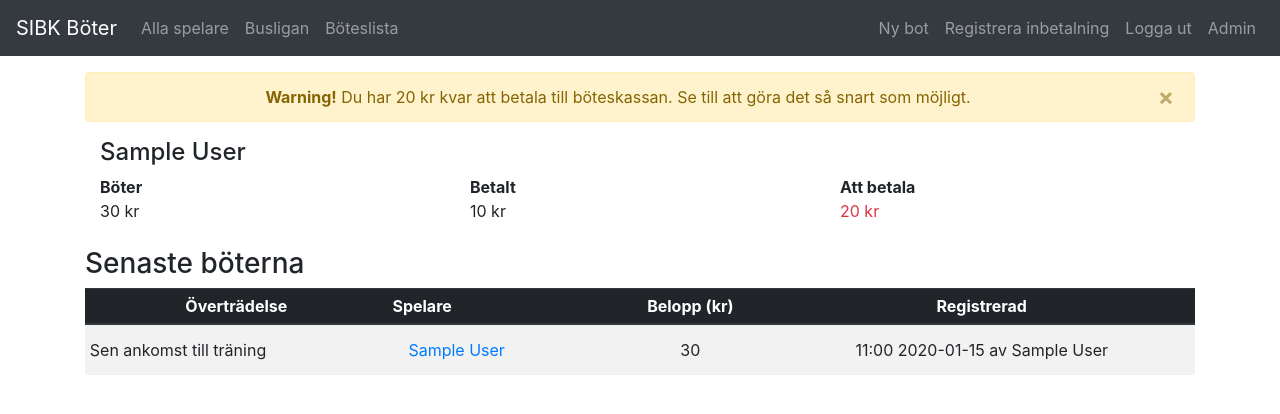
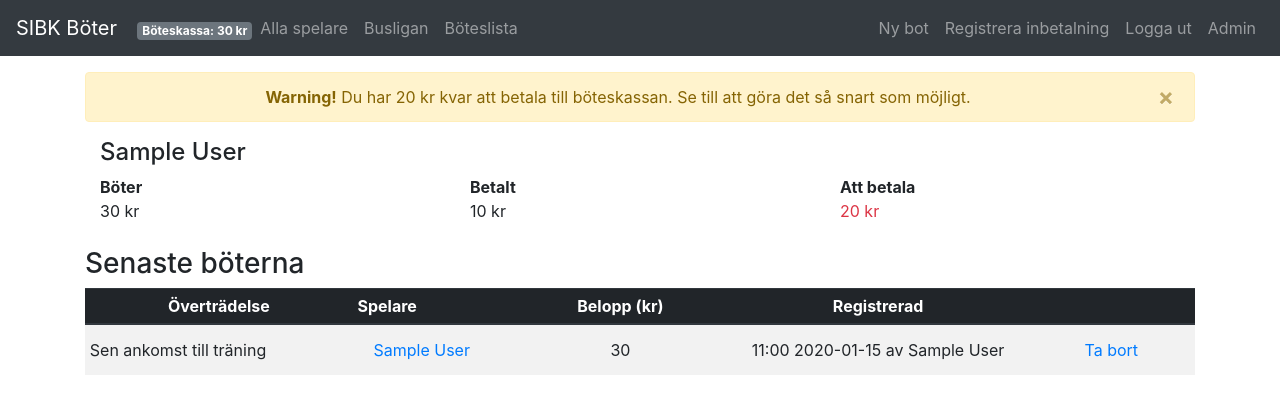
Before and after one commit to MarlevPy/team_fines, a Django app: page / in a window 1280 px wide. Shown: the top 414 px of the page. Run offline with Django 3.2, Linux system fonts and the light colour scheme; a user stored in the database is signed in; tables that the repository leaves empty hold one stand-in row (values such as "Sample post"); some libraries are stand-ins or nearby versions.

Commit message:
Added new violation option, possibility to remove fine from homepage, text with sum of all fines in navbar, favicon and fixed ALLOWED_HOST environ settings.

```diff
--- a/fines/models.py
+++ b/fines/models.py
@@ -16,6 +16,7 @@ class Fine(models.Model):
         'penalty_2min': ('Utvisning 2min', 20),
         'penalty_5min': ('Utvisning 5min', 50),
         'shooting_during_brief': ('Skott under genomgång', 30),
+        'disturbing_during_brief': ('Störning under genomgång', 30),
         'forgot_shaker': ('Glömt skakers', 20),
         'pic_in_media': ('Bild i MVT/Corren', 20),
         'interview': ('Intervju i MVT/Corren', 30),
--- a/fines/templates/index.html
+++ b/fines/templates/index.html
@@ -38,6 +38,9 @@
             <th class="align-middle" scope="col">Spelare</th>
             <th class="align-middle text-center" scope="col">Belopp (kr)</th>
             <th class="align-middle text-center" scope="col">Registrerad</th>
+            {% if request.user.is_staff %}
+                <th class="align-middle text-center" scope="col"></th>
+            {% endif %}
         </tr>
         </thead>
         <tbody>
@@ -47,6 +50,9 @@
                 <td><a class="nav-link" href="{% url 'player_detail' pk=fine.player.pk %}">{{ fine.player.name}}</a></td>
                 <td class="align-middle text-center">{{ fine.amount }}</td>
                 <td class="align-middle text-center">{{ fine.timestamp|date:'H:i Y-m-d' }} av {{ fine.created_by.first_name }} {{ fine.created_by.last_name }}</td>
+                {% if request.user.is_staff %}
+                    <td class="align-middle" scope="row"><a href="{% url 'remove_fine' fine.pk %}" role="button" class="btn btn-link">Ta bort</a></td>
+                {% endif %}
             </tr>
         {% empty %}
         <tr>
@@ -54,6 +60,9 @@
             <th class="align-middle" scope="row"></th>
             <th class="align-middle" scope="row"></th>
             <th class="align-middle" scope="row"></th>
+            {% if request.user.is_staff %}
+                <th class="align-middle" scope="row"></th>
+            {% endif %}
         </tr>
         {% endfor %}
         </tbody>
--- a/fines/views.py
+++ b/fines/views.py
@@ -29,6 +29,7 @@ def index(request):
     context = {
         'player': player,
         'fines': fines,
+        'sum_fines': get_total_fines_amount()
     }
     return render(request, 'index.html', context)
 
@@ -38,7 +39,8 @@ def players_list(request):
     players = sorted(Player.objects.all(), key=operator.attrgetter('last_name', 'first_name'))
     context = {
         'players': players,
-        "fines_page": "active"
+        'fines_page': 'active',
+        'sum_fines': get_total_fines_amount()
     }
     return render(request, 'players_list.html', context)
 
@@ -46,13 +48,21 @@ def players_list(request):
 @login_required
 def fines_list(request):
     fines = list(Fine.VIOLATIONS.values())
-    return render(request, 'fines_list.html', {'fines': fines})
+    context = {
+        'fines': fines,
+        'sum_fines': get_total_fines_amount()
+    }
+    return render(request, 'fines_list.html', context)
 
 
 @login_required
 def player_detail(request, pk):
     player = get_object_or_404(Player, pk=pk)
-    return render(request, 'player_detail.html', {'player': player})
+    context = {
+        'player': player,
+        'sum_fines': get_total_fines_amount()
+    }
+    return render(request, 'player_detail.html', context)
 
 
 @login_required
@@ -62,7 +72,8 @@ def high_score(request):
         key=operator.attrgetter('fine_amount', 'last_name', 'first_name'), reverse=True)
     context = {
         'players': players,
-        "high_score_page": "active"
+        'high_score_page': 'active',
+        'sum_fines': get_total_fines_amount()
     }
     return render(request, 'high_score.html', context)
 
@@ -93,14 +104,15 @@ def new_fine(request):
             )
 
         messages.success(request, 'Ny böter tillagd.')
-        logger.info(f'New fine added by {request.user}: {fine}')
+        logger.info(f'New fine added by {request.user}: {str(fine)}')
 
         if not create_another:
             return redirect('home')
 
     context = {
         'form': form,
-        'title': 'Ny bot'
+        'title': 'Ny bot',
+        'sum_fines': get_total_fines_amount()
     }
 
     return render(request, 'create_new.html', context)
@@ -130,14 +142,15 @@ def register_payment(request):
         payment = Payment.objects.create(amount=amount, player=player, created_by=request.user)
 
         messages.success(request, 'Ny inbetalning tillagd.')
-        logger.info(f'New paymenet registered:: {payment}')
+        logger.info(f'New paymenet registered:: {str(payment)}')
 
         if not create_another:
             return redirect('home')
 
     context = {
         'form': form,
-        'title': 'Registrera betalning'
+        'title': 'Registrera betalning',
+        'sum_fines': get_total_fines_amount()
     }
 
     return render(request, 'create_new.html', context)
@@ -172,3 +185,7 @@ class EmailThread(threading.Thread):
 
 def send_threaded_mail(subject, message, recipient_list, sender=None):
     EmailThread(subject, message, recipient_list, sender).start()
+
+
+def get_total_fines_amount():
+    return sum([f.amount for f in Fine.objects.all()])
--- a/team_fines/templates/base.html
+++ b/team_fines/templates/base.html
@@ -2,6 +2,9 @@
 <html  lang="en">
 <head>
     <meta name="viewport" content="width=device-width, initial-scale=1">
+    {% load static %}
+    <link rel="shortcut icon" href="{% static 'favicon.ico' %}" type="image/x-icon">
+    <link rel="icon" href="{% static 'favicon.ico' %}" type="image/x-icon">
     <link rel="stylesheet" href="https://stackpath.bootstrapcdn.com/bootstrap/4.1.3/css/bootstrap.min.css" integrity="sha384-MCw98/SFnGE8fJT3GXwEOngsV7Zt27NXFoaoApmYm81iuXoPkFOJwJ8ERdknLPMO" crossorigin="anonymous">
 <title>SIBK Böter 19/20 - {% block title %} {% endblock%}</title>
 </head>
--- a/team_fines/templates/navbar.html
+++ b/team_fines/templates/navbar.html
@@ -1,5 +1,10 @@
-<nav class="navbar navbar-expand-md navbar-dark bg-dark sticky-top">
-  <a class="navbar-brand" href="{% url 'home' %}">SIBK Böter</a>
+<nav class="navbar navbar-expand-lg navbar-dark bg-dark sticky-top">
+  <div class="flex-column">
+    <a class="navbar-brand flex-sm-fill text-sm-center " href="{% url 'home' %}">SIBK Böter</a>
+    {% if request.user.is_authenticated %}
+      <span class="badge badge-secondary flex-sm-fill text-sm-center ">Böteskassa: {{ sum_fines }} kr</span>
+    {% endif %}
+  </div>
 
   <button class="navbar-toggler" type="button" data-toggle="collapse" data-target="#collapsibleNavbar">
     <span class="navbar-toggler-icon"></span>
```
Also changed, not shown: team_fines/settings.py (+8 -8 lines), team_fines/static/favicon.ico (added).
